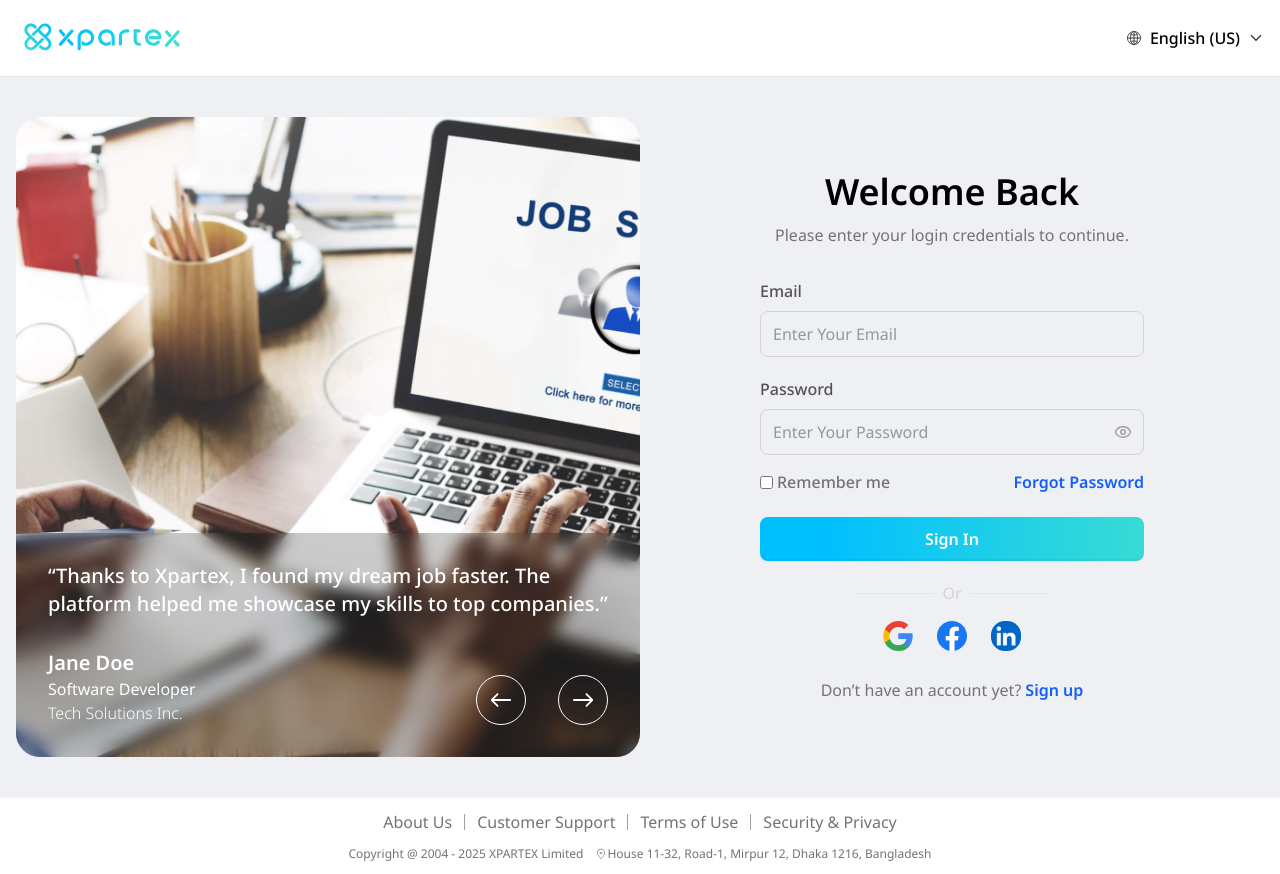
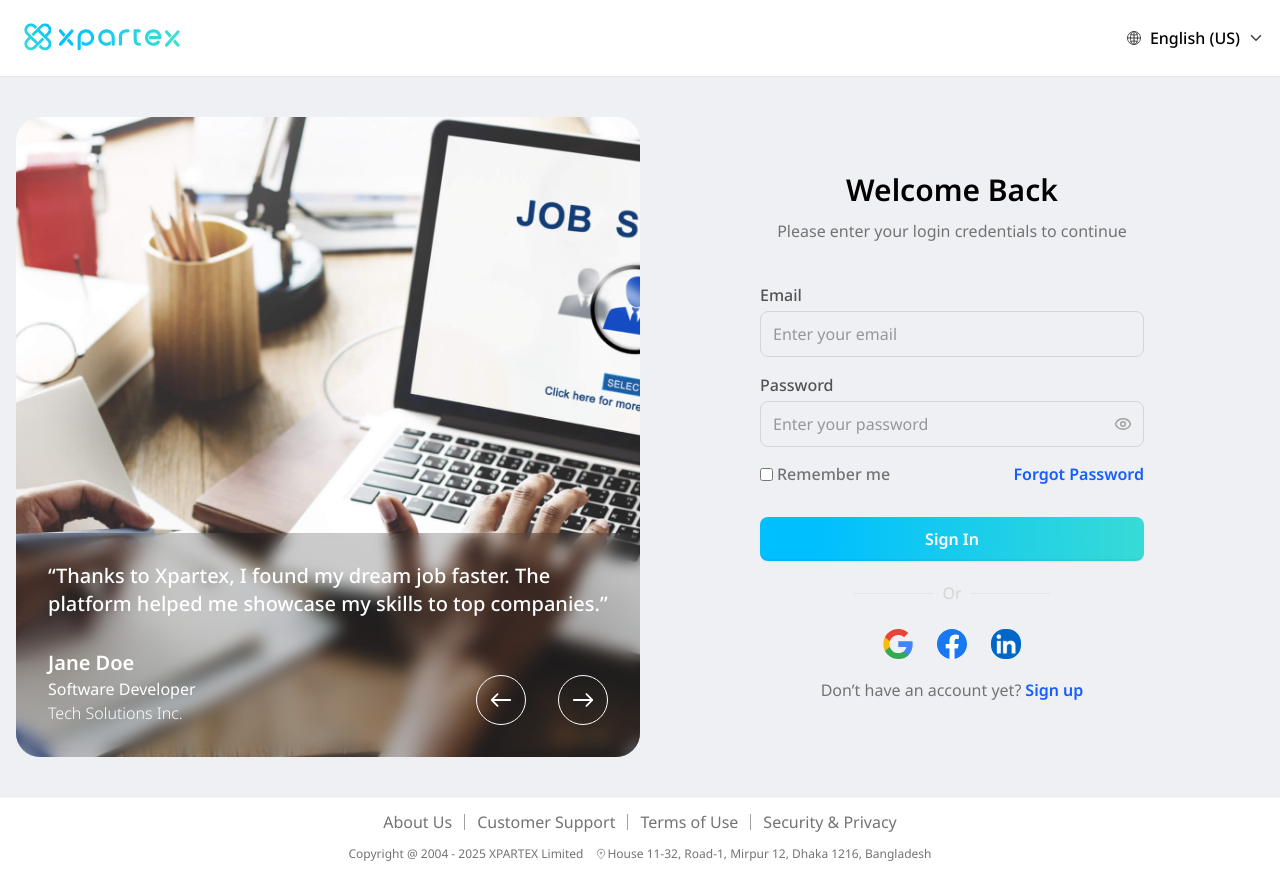
Before and after one commit to xpartex-fatin/xpartex-frontend, a Next.js app: page /auth/login in a window 1280 px wide. Built offline with nearby package versions, Linux system fonts and the light colour scheme.

Commit message:
hooks for auth

```diff
--- a/app/auth/forgot-password/create-new-password/page.tsx
+++ b/app/auth/forgot-password/create-new-password/page.tsx
@@ -4,15 +4,24 @@ import Image from "next/image";
 import { Eye, EyeOff } from "lucide-react";
 import { IoIosArrowRoundBack } from "react-icons/io";
 import { useRouter } from "next/navigation";
+import { useAuthReusable } from "@/components/reUsable/auth/useAuthReusable";
 
 const CreateNewPasswordPage = () => {
   const router = useRouter();
   const [showNewPassword, setShowNewPassword] = useState(false);
   const [showConfirmPassword, setShowConfirmPassword] = useState(false);
 
+  const { renderTitle, renderButton } = useAuthReusable({
+    title: "New Password",
+    subtitle: "Please insert a new password",
+    inputs: [],
+    buttonText: "Submit",
+    onSubmit: () => {},
+  });
+
   return (
-    <div className="authBox lg:p-12 flex flex-col items-center text-center lg:rounded-2xl w-full md:w-auto md:min-w-md   lg:bg-white bg-transparent">
-      <div className="flex lg:min-h-full w-full  flex-col items-center ">
+    <div className="authBox lg:p-12 flex flex-col items-center text-center lg:rounded-2xl w-full md:w-auto md:min-w-md lg:bg-white bg-transparent">
+      <div className="flex lg:min-h-full w-full flex-col items-center">
         <Image
           src="/xpartex.svg"
           alt="Logo"
@@ -20,10 +29,8 @@ const CreateNewPasswordPage = () => {
           height={100}
           className="mb-2 lg:hidden"
         />
-        <h1 className="text-2xl lg:text-4xl font-semibold">New Password</h1>
-        <p className="text-sm lg:text-[16px] mt-1 lg:mt-3 text-neutral-500 text-center">
-          Please insert a new password
-        </p>
+
+        {renderTitle()}
 
         <div className="flex mt-4 w-full text-neutral-700 flex-col mx-auto gap-4 max-w-sm">
           <div className="flex flex-col gap-1 lg:gap-2">
@@ -71,17 +78,14 @@ const CreateNewPasswordPage = () => {
               </button>
             </div>
 
-            <button className="signIn rounded-lg text-white font-semibold py-2.5 w-full mt-6 cursor-pointer">
-              Submit
-            </button>
+            <div className=" w-full">{renderButton()}</div>
+
             <div
               onClick={() => router.push("/auth/forgot-password/otp")}
               className="cursor-pointer justify-center flex items-center font-bold gap-1 mt-4"
             >
               <IoIosArrowRoundBack size={25} />
-              <span className="text-sm text-neutral-500">
-                Back to OTP
-              </span>
+              <span className="text-sm text-neutral-500">Back to OTP</span>
             </div>
           </div>
         </div>
--- a/app/auth/forgot-password/otp/page.tsx
+++ b/app/auth/forgot-password/otp/page.tsx
@@ -3,6 +3,7 @@ import Image from "next/image";
 import { useRouter } from "next/navigation";
 import { useState, useRef, useEffect } from "react";
 import { IoIosArrowRoundBack } from "react-icons/io";
+import { useAuthReusable } from "@/components/reUsable/auth/useAuthReusable";
 
 const ForgotPasswordOtppage = () => {
   const router = useRouter();
@@ -33,6 +34,7 @@ const ForgotPasswordOtppage = () => {
     setOtp([...newOtp, "", "", "", "", ""].slice(0, 5));
     if (newOtp.length > 0) inputsRef.current[newOtp.length - 1]?.focus();
   };
+
   const handleKeyDown = (
     e: React.KeyboardEvent<HTMLInputElement>,
     index: number
@@ -42,9 +44,15 @@ const handleKeyDown = (
     }
   };
 
-  const handleResend = () => {
-    setTimer(59);
-  };
+  const handleResend = () => setTimer(59);
+
+  const { renderTitle, renderButton } = useAuthReusable({
+    title: "OTP Verification",
+    subtitle: "We have sent a verification code to your email",
+    inputs: [],
+    buttonText: "Verify",
+    onSubmit: () => router.push("/auth/forgot-password/create-new-password"),
+  });
 
   return (
     <div className="lg:p-12 flex flex-col items-center text-center lg:rounded-2xl lg:bg-white bg-transparent">
@@ -55,15 +63,17 @@ const handleKeyDown = (
         height={100}
         className="mb-2 lg:hidden"
       />
-      <p className="text-2xl lg:text-3xl font-semibold">OTP Verification</p>
-      <p className="text-sm lg:text-[16px] mt-2 text-neutral-500">
-        We have sent a verification code to your email
-      </p>
-      <div className="flex items-center gap-2 mt-1">
+      <div className="flex flex-col items-center">
+        {renderTitle()}
+
+        <div className="flex -mt-2 items-center gap-2">
           <span className="text-sm font-semibold text-neutral-700">
             bulb**********ail.com
           </span>
-        <button className="text-blue-500 text-sm font-medium">Change</button>
+          <button className="text-blue-500 text-sm cursor-pointer font-medium">
+            Change
+          </button>
+        </div>
       </div>
 
       <div className="flex w-full mx-auto justify-center gap-3 mt-6">
@@ -83,12 +93,7 @@ const handleKeyDown = (
         ))}
       </div>
 
-      <button
-        onClick={() => router.push("/auth/forgot-password/create-new-password")}
-        className="signIn rounded-lg text-white font-semibold py-2.5 w-full mt-6 cursor-pointer"
-      >
-        Verify
-      </button>
+      <div className=" w-full max-w-sm">{renderButton()}</div>
 
       <div className="flex items-center gap-2 mt-4 text-sm">
         <span className="text-neutral-500">Didn’t get code?</span>
--- a/app/auth/forgot-password/page.tsx
+++ b/app/auth/forgot-password/page.tsx
@@ -1,12 +1,34 @@
 "use client";
+import { useState } from "react";
 import Image from "next/image";
 import { useRouter } from "next/navigation";
 import { IoIosArrowRoundBack } from "react-icons/io";
+import { useAuthReusable } from "@/components/reUsable/auth/useAuthReusable";
 
-const page = () => {
+const ForgotPasswordPage = () => {
   const router = useRouter();
+  const [email, setEmail] = useState("");
+
+  const inputsConfig = [
+    {
+      label: "", // leave blank so reusable input doesn't render its label
+      placeholder: "Enter Your Email",
+      type: "email" as const,
+      value: email,
+      onChange: (val: string) => setEmail(val),
+    },
+  ];
+
+  const { renderTitle, renderInput, renderButton } = useAuthReusable({
+    title: "Forgot your password?",
+    subtitle: "Enter your email to reset your password",
+    inputs: inputsConfig,
+    buttonText: "Reset Password",
+    onSubmit: () => router.push("/auth/forgot-password/otp"),
+  });
+
   return (
-    <div className="authBox md:w-auto w-full md:min-w-md  lg:p-12 flex flex-col items-center   text-center lg:rounded-2xl lg:bg-white bg-transparent">
+    <div className="authBox md:w-auto w-full md:min-w-md lg:p-12 flex flex-col items-center text-center lg:rounded-2xl lg:bg-white bg-transparent">
       <Image
         src="/xpartex.svg"
         alt="Logo"
@@ -14,28 +36,16 @@ const page = () => {
         height={100}
         className="mb-2 lg:hidden"
       />
-      <p className="text-2xl lg:text-3xl font-semibold">
-        Forgot your password?
-      </p>
-      <p className="text-sm text-center lg:text-[16px] mt-1 lg:mt-3 text-neutral-500">
-        Enter your email to reset your password
-      </p>
-      <div className="w-full">
-        <p className="text-left text-sm mt-6 font-semibold text-neutral-600">
-          Email <span className="text-red-600">* </span>{" "}
-        </p>
-        <input
-          type="text"
-          className="w-full border mt-1 lg:bg-transparent bg-white border-neutral-300 rounded-lg py-2 lg:py-2.5 px-3"
-          placeholder="Enter Your Email"
-        />
+      {renderTitle()}
+      <div className="flex mt-4 w-full flex-col  max-w-sm text-neutral-700">
+        <div className="w-full">
+          <p className="text-left text-sm font-semibold text-neutral-600">
+            Email <span className="text-red-500">*</span>
+          </p>
+          {renderInput(inputsConfig[0], 0)}
+        </div>
+        {renderButton()}
       </div>
-      <button
-        onClick={() => router.push("/auth/forgot-password/otp")}
-        className="signIn rounded-lg text-white font-semibold py-2.5 w-full mt-4 cursor-pointer"
-      >
-        Reset Password
-      </button>
       <div
         onClick={() => router.push("/auth/login")}
         className="cursor-pointer flex items-center font-bold gap-1 mt-4"
@@ -47,4 +57,4 @@ const page = () => {
   );
 };
 
-export default page;
+export default ForgotPasswordPage;
--- a/app/auth/login/page.tsx
+++ b/app/auth/login/page.tsx
@@ -1,19 +1,42 @@
 "use client";
 import { useState } from "react";
 import Image from "next/image";
-import { Eye, EyeOff } from "lucide-react";
+import Link from "next/link";
 import { LoginImage } from "./LoginImage";
-import Link from "next/link";
-
-
+import { useAuthReusable } from "@/components/reUsable/auth/useAuthReusable";
 
 const LoginPage = () => {
-  const [showPassword, setShowPassword] = useState(false);
+  const [email, setEmail] = useState("");
+  const [password, setPassword] = useState("");
+
+  const inputsConfig = [
+    {
+      label: "email",
+      placeholder: "enter your email",
+      type: "email" as const,
+      value: email,
+      onChange: (val: string) => setEmail(val),
+    },
+    {
+      label: "password",
+      placeholder: "enter your password",
+      type: "password" as const,
+      value: password,
+      onChange: (val: string) => setPassword(val),
+    },
+  ];
+
+  const { renderTitle, renderInput, renderButton } = useAuthReusable({
+    title: "welcome back",
+    subtitle: "please enter your login credentials to continue",
+    inputs: inputsConfig,
+    buttonText: "Sign In",
+    onSubmit: () => console.log("Login clicked", { email, password }),
+  });
 
   return (
-    <div className="flex px-4 justify-center mx-auto  lg:py-10 max-w-380  w-full">
+    <div className="flex px-4 justify-center mx-auto lg:py-10 max-w-380 w-full">
       <LoginImage />
-
       <div className="flex lg:min-h-full w-full min-h-screen flex-col items-center justify-center">
         <Image
           src="/xpartex.svg"
@@ -22,44 +45,14 @@ const LoginPage = () => {
           height={100}
           className="mb-2 lg:hidden"
         />
-        <h1 className="text-2xl lg:text-4xl font-semibold">Welcome Back</h1>
-        <p className="text-sm text-center lg:text-[16px] mt-1 lg:mt-3 text-neutral-500">
-          Please enter your login credentials to continue.
-        </p>
+        {renderTitle()}
 
-        <div className="flex mt-8 w-full text-neutral-700 flex-col mx-auto gap-3">
-          <div className="flex w-full max-w-sm mx-auto flex-col gap-1 lg:gap-2">
-            <span className="font-medium text-neutral-600">Email</span>
-            <input
-              type="text"
-              className="w-full border border-neutral-300 bg-white lg:bg-transparent  rounded-lg py-2 lg:py-2.5 px-3"
-              placeholder="Enter Your Email"
-            />
-            <p className="mt-3 font-medium text-neutral-600">Password</p>
-            <div className="relative w-full">
-              <input
-                type={showPassword ? "text" : "password"}
-                className="w-full border border-neutral-300 bg-white lg:bg-transparent  rounded-lg py-2 lg:py-2.5 px-3"
-                placeholder="Enter Your Password"
-              />
-              <button
-                type="button"
-                onClick={() => setShowPassword(!showPassword)}
-                className="absolute right-3 top-1/2 -translate-y-1/2 text-neutral-400"
-              >
-                {showPassword ? (
-                  <EyeOff size={18} className="cursor-pointer" />
-                ) : (
-                  <Eye size={18} className="cursor-pointer" />
-                )}
-              </button>
-            </div>
-            <div className="flex lg:text-[16px] text-sm items-center justify-between w-full mt-2">
+        <div className="flex mt-6 w-full text-neutral-700 flex-col mx-auto gap-4 max-w-sm">
+          {inputsConfig.map((field, idx) => renderInput(field, idx))}
+          <div className="flex lg:text-[16px] text-sm items-center justify-between w-full max-w-sm">
             <div className="flex items-center gap-1">
               <input type="checkbox" className="cursor-pointer" />
-                <span className="font-medium text-neutral-500">
-                  Remember me
-                </span>
+              <span className="font-medium text-neutral-500">Remember me</span>
             </div>
             <Link
               href="/auth/forgot-password"
@@ -68,15 +61,15 @@ const LoginPage = () => {
               Forgot Password
             </Link>
           </div>
-            <button className="signIn rounded-lg text-white font-semibold py-2.5 mt-4 cursor-pointer">
-              Sign In
-            </button>
-            <div className="mt-3 flex items-center justify-center gap-2">
+          {renderButton()}
+        </div>
+
+        <div className="mt-3 lg:mt-5 flex items-center justify-center gap-2 max-w-sm">
           <div className="w-20 h-px bg-neutral-200"></div>
           <span className="text-neutral-300">Or</span>
           <div className="w-20 h-px bg-neutral-200"></div>
         </div>
-            <div className="flex items-center justify-center gap-6 mt-6 lg:mt-2">
+        <div className="flex items-center justify-center gap-6  mt-6 ">
           <Image
             src="/auth/google.svg"
             alt="Google"
@@ -86,15 +79,14 @@ const LoginPage = () => {
           />
           <Image
             src="/auth/facebook.svg"
-                alt="Facebook 1"
+            alt="Facebook"
             width={30}
             height={30}
             className="rounded-lg cursor-pointer"
           />
-
           <Image
             src="/auth/linkedin.svg"
-                alt="linkedin"
+            alt="Linkedin"
             width={30}
             height={30}
             className="rounded-lg cursor-pointer"
@@ -111,8 +103,6 @@ const LoginPage = () => {
         </div>
       </div>
     </div>
-      </div>
-    </div>
   );
 };
 
--- a/app/auth/register/page.tsx
+++ b/app/auth/register/page.tsx
@@ -1,18 +1,51 @@
 "use client";
-import { useState, memo } from "react";
+import { useState } from "react";
 import Image from "next/image";
-import { Eye, EyeOff } from "lucide-react";
+import Link from "next/link";
 import { RegisterImage } from "./RegisteImage";
-import Link from "next/link";
+import { useAuthReusable } from "@/components/reUsable/auth/useAuthReusable";
 
 const RegisterPage = () => {
-  const [showPassword, setShowPassword] = useState(false);
-  const [showConfirm, setShowConfirm] = useState(false);
+  const [email, setEmail] = useState("");
+  const [password, setPassword] = useState("");
+  const [confirmPassword, setConfirmPassword] = useState("");
+
+  const inputsConfig = [
+    {
+      label: "email",
+      placeholder: "Enter Your Email",
+      type: "email" as const,
+      value: email,
+      onChange: (val: string) => setEmail(val),
+    },
+    {
+      label: "password",
+      placeholder: "Enter Your Password",
+      type: "password" as const,
+      value: password,
+      onChange: (val: string) => setPassword(val),
+    },
+    {
+      label: "confirm password",
+      placeholder: "Confirm Your Password",
+      type: "password" as const,
+      value: confirmPassword,
+      onChange: (val: string) => setConfirmPassword(val),
+    },
+  ];
+
+  const { renderTitle, renderInput, renderButton } = useAuthReusable({
+    title: "create an account",
+    subtitle: "Complete one-stop solution for RMG & Textile.",
+    inputs: inputsConfig,
+    buttonText: "Sign Up",
+    onSubmit: () =>
+      console.log("Register clicked", { email, password, confirmPassword }),
+  });
 
   return (
-    <div className="flex px-4 justify-center mx-auto  lg:py-10 max-w-380  w-full">
+    <div className="flex px-4 justify-center mx-auto lg:py-10 max-w-380 w-full">
       <RegisterImage />
-
       <div className="flex lg:min-h-full w-full min-h-screen flex-col items-center justify-center">
         <Image
           src="/xpartex.svg"
@@ -21,69 +54,33 @@ const RegisterPage = () => {
           height={100}
           className="mb-2 lg:hidden"
         />
-        <h1 className="text-2xl lg:text-4xl font-semibold">
-          Create an account
-        </h1>
-        <p className="text-sm text-center lg:text-[16px] mt-1 lg:mt-3 text-neutral-500">
-          Complete one-stop solution for RMG & Textile.
-        </p>
+        {renderTitle()}
+        <div className="flex mt-6 w-full text-neutral-700 flex-col mx-auto gap-4 max-w-sm">
+          {inputsConfig.map((field, idx) => renderInput(field, idx))}
 
-        <div className="flex mt-8 w-full text-neutral-700 flex-col mx-auto gap-3">
-          <div className="flex w-full max-w-sm mx-auto flex-col gap-1 lg:gap-2">
-            <span className="font-medium text-neutral-600">Email</span>
-            <input
-              type="text"
-              className="w-full border border-neutral-300 bg-white lg:bg-transparent rounded-lg py-2 lg:py-2.5 px-3"
-              placeholder="Enter Your Email"
-            />
-            <p className="mt-3 font-medium text-neutral-600">Password</p>
-            <div className="relative w-full">
-              <input
-                type={showPassword ? "text" : "password"}
-                className="w-full border border-neutral-300 bg-white lg:bg-transparent rounded-lg py-2 lg:py-2.5 px-3"
-                placeholder="Enter Your Password"
-              />
-              <button
-                type="button"
-                onClick={() => setShowPassword(!showPassword)}
-                className="absolute right-3 top-1/2 -translate-y-1/2 text-neutral-400"
-              >
-                {showPassword ? <EyeOff size={18} /> : <Eye size={18} />}
-              </button>
-            </div>
-            <p className="mt-3 font-medium text-neutral-600">
-              Confirm Password
-            </p>
-            <div className="relative w-full">
-              <input
-                type={showConfirm ? "text" : "password"}
-                className="w-full border border-neutral-300 bg-white lg:bg-transparent rounded-lg py-2 lg:py-2.5 px-3"
-                placeholder="Confirm Your Password"
-              />
-              <button
-                type="button"
-                onClick={() => setShowConfirm(!showConfirm)}
-                className="absolute right-3 top-1/2 -translate-y-1/2 text-neutral-400"
-              >
-                {showConfirm ? <EyeOff size={18} /> : <Eye size={18} />}
-              </button>
-            </div>
           <div className="flex lg:text-[16px] text-sm items-start gap-1 w-full mt-2">
-              <input type="checkbox" className="mt-1" name="" id="" />
+            <input type="checkbox" className="mt-1 cursor-pointer" />
             <p className="text-[13px]">
-                I agree to the Xpartex <span className="text-blue-500">Terms & services</span> and{" "}
-                <span className="text-blue-500">Privacy Policy</span>
+              I agree to the Xpartex{" "}
+              <span className="text-blue-500 cursor-pointer">
+                Terms & services
+              </span>{" "}
+              and{" "}
+              <span className="text-blue-500 cursor-pointer">
+                Privacy Policy
+              </span>
             </p>
           </div>
-            <button className="signIn rounded-lg text-white font-semibold py-2.5 mt-4 cursor-pointer">
-              Sign Up
-            </button>
-            <div className="mt-3 flex items-center justify-center gap-2">
+
+          {renderButton()}
+
+         <div>
+           <div className=" flex items-center justify-center gap-2 max-w-sm">
             <div className="w-20 h-px bg-neutral-200"></div>
             <span className="text-neutral-300">Or</span>
             <div className="w-20 h-px bg-neutral-200"></div>
           </div>
-            <div className="flex items-center justify-center gap-6 mt-6 lg:mt-2">
+          <div className="flex items-center justify-center gap-6  mt-6 ">
             <Image
               src="/auth/google.svg"
               alt="Google"
@@ -93,19 +90,21 @@ const RegisterPage = () => {
             />
             <Image
               src="/auth/facebook.svg"
-                alt="Facebook 1"
+              alt="Facebook"
               width={30}
               height={30}
               className="rounded-lg cursor-pointer"
             />
             <Image
               src="/auth/linkedin.svg"
-                alt="linkedin"
+              alt="Linkedin"
               width={30}
               height={30}
               className="rounded-lg cursor-pointer"
             />
           </div>
+         </div>
+
           <div className="mt-5 lg:text-[16px] text-sm justify-center flex items-center gap-1">
             <p className="text-neutral-500">Already have an account?</p>
             <Link
@@ -118,7 +117,6 @@ const RegisterPage = () => {
         </div>
       </div>
     </div>
-    </div>
   );
 };
 
--- /dev/null
+++ b/components/reUsable/auth/useAuthReusable.tsx
@@ -0,0 +1,116 @@
+"use client";
+import { useState } from "react";
+import { Eye, EyeOff } from "lucide-react";
+
+export type InputField = {
+  label: string;
+  placeholder: string;
+  type?: "text" | "email" | "password";
+  value?: string;
+  onChange?: (val: string) => void;
+  inputRef?: React.Ref<HTMLInputElement>;
+};
+
+
+
+export type AuthReusableProps = {
+  title: string;
+  subtitle?: string;
+  inputs: InputField[];
+  buttonText: string;
+  onSubmit: () => void;
+};
+
+export const useAuthReusable = ({
+  title,
+  subtitle,
+  inputs,
+  buttonText,
+  onSubmit,
+}: AuthReusableProps) => {
+  const [showPasswordMap, setShowPasswordMap] = useState<
+    Record<number, boolean>
+  >({});
+
+  const capitalizeTitle = (text: string) => {
+    const lowerWords = ["a", "an", "the"];
+    return text
+      .split(" ")
+      .map((word, idx) =>
+        lowerWords.includes(word.toLowerCase()) && idx !== 0
+          ? word.toLowerCase()
+          : word.charAt(0).toUpperCase() + word.slice(1)
+      )
+      .join(" ");
+  };
+
+  const capitalizeFirst = (text: string) =>
+    text.charAt(0).toUpperCase() + text.slice(1);
+
+ const renderTitle = () => (
+   <div className="text-center mb-4">
+     <h1 className="text-2xl lg:text-3xl font-semibold">
+       {capitalizeTitle(title)}
+     </h1>
+     {subtitle && (
+       <p className="text-sm lg:text-[16px] text-neutral-500 lg:mt-3 mt-1">
+         {capitalizeFirst(subtitle)}
+       </p>
+     )}
+   </div>
+ );
+
+
+  const renderInput = (field: InputField, index: number) => {
+    const isPassword = field.type === "password";
+    const showPassword = showPasswordMap[index] || false;
+
+    return (
+      <div key={index} className="flex flex-col gap-1">
+        <span className="font-medium text-neutral-600">
+          {capitalizeFirst(field.label)}
+        </span>
+        <div className="relative w-full">
+          <input
+            type={
+              isPassword
+                ? showPassword
+                  ? "text"
+                  : "password"
+                : field.type || "text"
+            }
+            className="w-full border border-neutral-300 bg-white lg:bg-transparent rounded-lg py-2 lg:py-2.5 px-3"
+            placeholder={capitalizeFirst(field.placeholder)}
+            value={field.value}
+            onChange={(e) => field.onChange?.(e.target.value)}
+          />
+          {isPassword && (
+            <button
+              type="button"
+              onClick={() =>
+                setShowPasswordMap((prev) => ({
+                  ...prev,
+                  [index]: !prev[index],
+                }))
+              }
+              className="absolute right-3 top-1/2 -translate-y-1/2 text-neutral-400"
+            >
+              {showPassword ? <EyeOff size={18} className="cursor-pointer"/> : <Eye size={18} className="cursor-pointer"/>}
+            </button>
+          )}
+        </div>
+      </div>
+    );
+  };
+
+  const renderButton = () => (
+    <button
+      onClick={onSubmit}
+      className="signIn rounded-lg text-white font-semibold py-2.5 w-full mt-4 cursor-pointer"
+    >
+      {buttonText}
+    </button>
+  );
+
+  return { renderTitle, renderInput, renderButton };
+};
```
Also changed, not shown: app/auth/register/RegisteImage.tsx (+8 -9 lines). Lines whose indentation alone changed are shown as unchanged.
